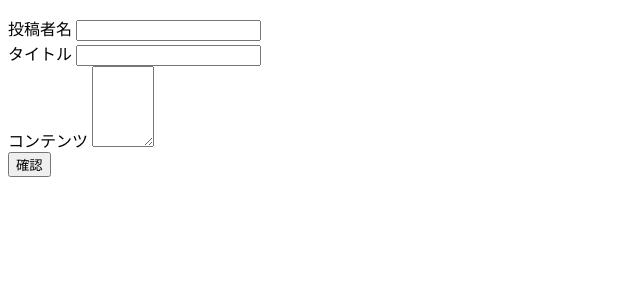
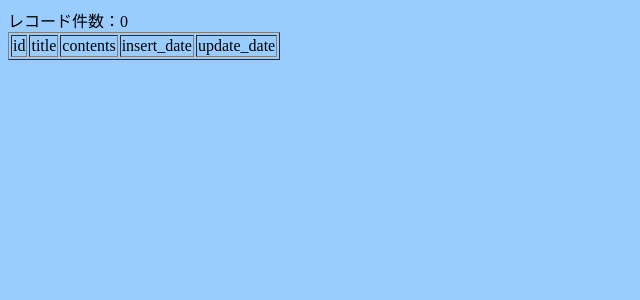
Before and after one commit to Shourint/MyRepo1, a PHP site: page /view.php in a window 1280 px wide. Shown: the top 300 px of the page, without its empty margins (0-640 px from the left). Run offline with PHP 8.4, Linux system fonts and the light colour scheme; data that the repository does not hold is empty.

Commit message:
third commit

```diff
--- a/docker/www/html/index.php
+++ b/docker/www/html/index.php
@@ -5,6 +5,10 @@
     <style>
     h1 {
         text-align: center;
+    }
+
+    body {
+        background-color: #99CCFF;
     }
 
     .button-area {
@@ -41,7 +45,7 @@
         /* なめらか変化 */
         box-shadow: 3px 3px 7px #666666;
         /* 影の設定 */
-        margin: 0 auto;
+        margin: 10px auto;
     }
 
     .menu-button a {
--- a/docker/www/html/view.php
+++ b/docker/www/html/view.php
@@ -1,36 +1,90 @@
+<?php
+    $pdo = new PDO(
+        "mysql:dbname=myDB;host=ab6427231e43","root","secret"
+    );
+
+    $stmt = $pdo->query("SELECT * FROM T_CONTENTS ORDER BY insert_date DESC");
+
+    //レコード件数取得
+	$row_count = $stmt->rowCount();
+
+    while($row = $stmt->fetch()){
+		$rows[] = $row;
+	}
+?>
+
 <!DOCTYPE html>
 <html lang="ja">
 
 <head>
     <title>記事 - 閲覧画面</title>
     <style>
-    h1 {
+    body {
+        background-color: #99CCFF;
+    }
+
+    .news-area {
+        border: 2px solid;
+        margin:30px 40px;
+        background-color: #FFF;
+        padding: 20px;
+    }
+
+    .title {
         text-align: center;
-        font-size: 24px;
+        font-weight: bold;
+    }
+
+    .insert-date {
+        font-size: 10px;
+    }
+
+    .content-area {
+        border: 1px solid;
+        margin: 10px auto;
+        padding: 20px;
+        font-size: 10px;
     }
     </style>
 </head>
 
 <body>
-    <div class="">
+    レコード件数：<?php echo $row_count; ?>
+    <table border='1'>
+        <tr>
+            <td>id</td>
+            <td>title</td>
+            <td>contents</td>
+            <td>insert_date</td>
+            <td>update_date</td>
+        </tr>
 
-    </div>
-    <h1></h1>
-    <form id="form" method="PUT">
-        <div>
-            <label for="name">投稿者名</label>
-            <input type="text" id="name" name="name" />
+        <?php
+foreach($rows as $row){
+?>
+        <div class="news-area">
+            <div class="title">
+                <?php echo $row['title']; ?>
+            </div>
+            <div class="insert-date">
+                投稿日時：<?php echo $row['insert_date']; ?>
+            </div>
+            <div class="content-area">
+                <?php echo $row['contents']; ?>
+            </div>
         </div>
-        <div>
-            <label for="title">タイトル</label>
-            <input type="text" id="title" name="title" />
-        </div>
-        <div>
-            <label for="detail">コンテンツ</label>
-            <textarea id="detail" name="detail" rows="5" cols="5"></textarea>
-        </div>
-        <input type="submit" value="確認" />
-    </form>
+        <tr>
+            <td><?php echo $row['contents_id']; ?></td>
+            <td><?php echo $row['title']; ?></td>
+            <td><?php echo $row['contents']; ?></td>
+            <td><?php echo $row['insert_date']; ?></td>
+            <td><?php echo $row['update_date']; ?></td>
+        </tr>
+        <?php
+}
+?>
+
+    </table>
 </body>
 
 </html>
```
Also changed, not shown: docker/SQL/T_CONTENTS.txt (+12 -2 lines), docker/www/html/contents_regist.php (+28 -22 lines), docker/www/html/regist.php (+22 -24 lines), docker/www/html/regist_complete.php (added, +87 -0 lines), 6 other files.
